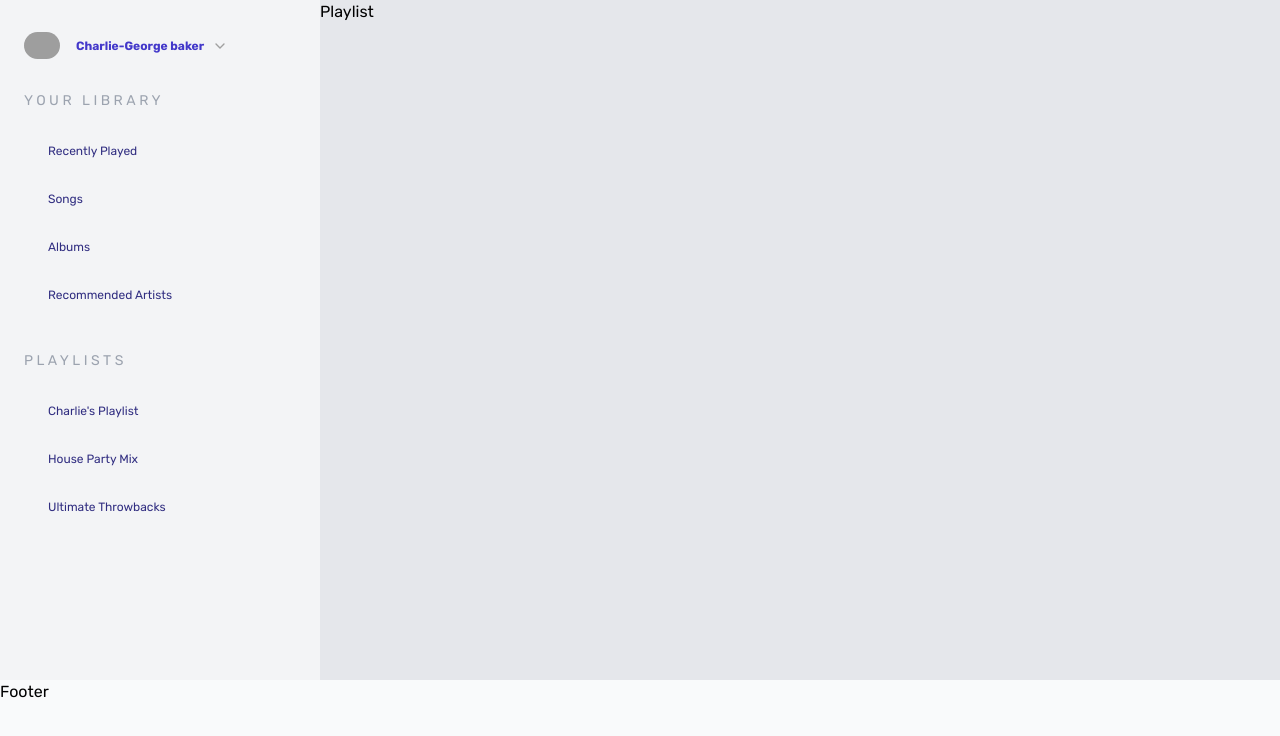
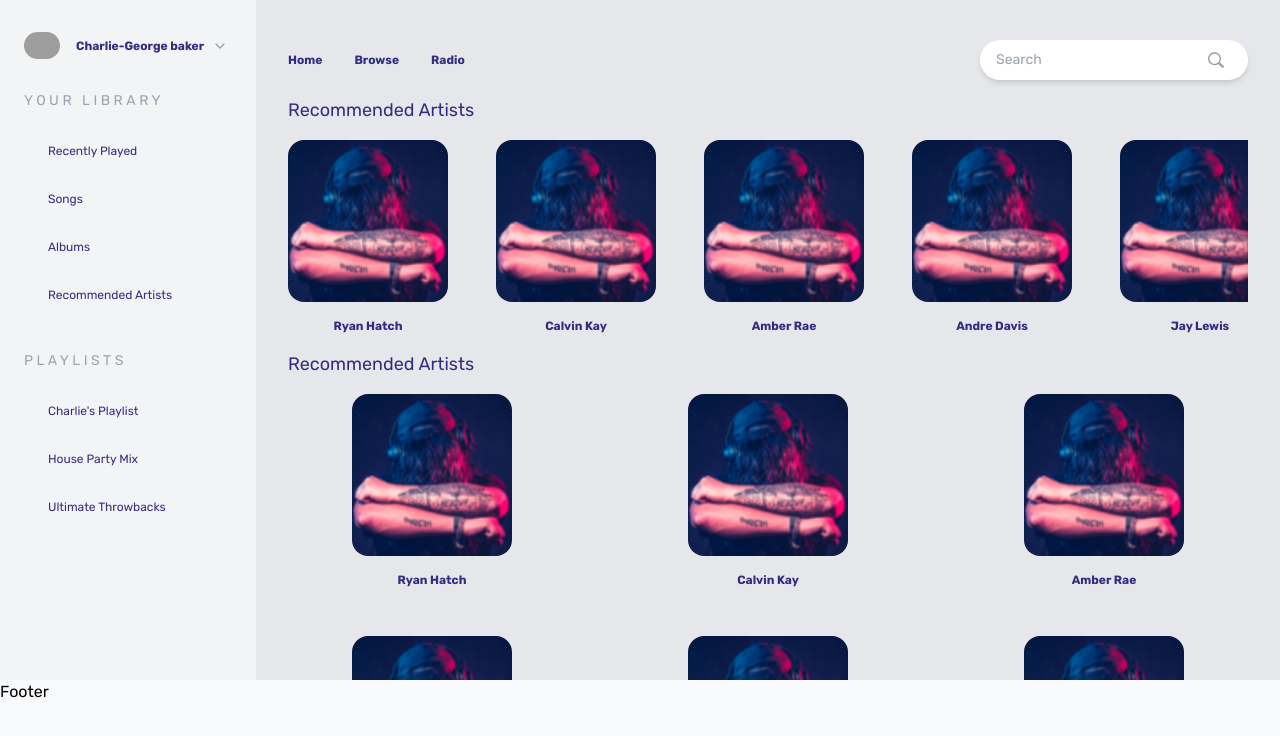
Before and after one commit to piyushsingh0992/music-player, a Next.js app: page / in a window 1280 px wide. Shown: the top 736 px of the page. Built offline with nearby package versions, Linux system fonts and the light colour scheme; grey boxes are pictures that could not be loaded.

Commit message:
UI changes for the recommendation and artist

```diff
--- a/src/components/common/avatar/index.tsx
+++ b/src/components/common/avatar/index.tsx
@@ -5,17 +5,23 @@ interface AvatarProps {
   src: string;
   width: number | `${number}`;
   height: number | `${number}`;
+  borderRadius?: string; // Optional prop for border radius
 }
 
-const Avatar: React.FC<AvatarProps> = ({ src, width, height }) => {
+const Avatar: React.FC<AvatarProps> = ({
+  src,
+  width,
+  height,
+  borderRadius = "rounded-full", // Default value for borderRadius
+}) => {
   return (
     <div>
       <Image
-        className={`w-${width} h-${height} rounded-full overflow-hidden`}
         src={src}
         alt="Avatar"
         width={width}
         height={height}
+        className={` ${borderRadius} overflow-hidden`} // Removed width and height classes as they are not dynamic
       />
     </div>
   );
--- a/src/components/navbar/index.tsx
+++ b/src/components/navbar/index.tsx
@@ -29,7 +29,7 @@ const Header = () => {
         width="36"
         height="36"
       />
-      <p className="ml-4 text-indigo-700 text-xs font-semibold">
+      <p className="ml-4 text-indigo-900  text-xs font-semibold">
         Charlie-George baker
       </p>
       <Image
@@ -48,7 +48,7 @@ export default function Navbar() {
 
 
   return (
-    <div className="bg-gray-100 w-[25vw] ">
+    <div className="bg-gray-100 w-[20vw]   h-[85vh] overflow-x-auto">
       <div>
         <Header />
         <Index
--- a/src/components/playlists/index.tsx
+++ b/src/components/playlists/index.tsx
@@ -1,11 +1,129 @@
+import Image from "next/image";
+import Avatar from "../common/avatar";
+
+const Routes = () => {
+  const routes = ["Home", "Browse", "Radio"];
+  return (
+    <div className="  flex justify-start items-center">
+      {routes.map((currenttext: any) => {
+        return (
+          <p
+            key={currenttext}
+            className=" pl-8  text-indigo-900  text-xs font-semibold cursor-pointer  "
+          >
+            {currenttext}
+          </p>
+        );
+      })}
+    </div>
+  );
+};
+
+const Search = () => {
+  return (
+    <div className="flex items-center h-10 rounded-full bg-white shadow-md mr-8">
+      <input
+        className="flex-grow px-4 rounded-l-full text-sm focus:outline-none"
+        type="text"
+        placeholder="Search"
+      />
+      {/* <button className="w-10 h-10 flex items-center justify-center rounded-full bg-blue-500 text-white"> */}
+
+      <Image
+        className={`w-4 h-4 mr-6`}
+        src={"/search-icon.svg"}
+        alt="Arrow down"
+        width={4}
+        height={4}
+      />
+      {/* </button> */}
+    </div>
+  );
+};
+
+const RecommendedArtists = () => {
+  const artistList = [
+    { imgSrc: "/sample-song.png", artistName: "Ryan Hatch" },
+    { imgSrc: "/sample-song.png", artistName: "Calvin Kay" },
+    { imgSrc: "/sample-song.png", artistName: "Amber Rae" },
+    { imgSrc: "/sample-song.png", artistName: "Andre Davis" },
+    { imgSrc: "/sample-song.png", artistName: "Jay Lewis" },
+    { imgSrc: "/sample-song.png", artistName: "Ryan Hatch" },
+    { imgSrc: "/sample-song.png", artistName: "Calvin Kay" },
+    { imgSrc: "/sample-song.png", artistName: "Amber Rae" },
+    { imgSrc: "/sample-song.png", artistName: "Andre Davis" },
+    { imgSrc: "/sample-song.png", artistName: "Jay Lewis" },
+  ];
+
+  return (
+    <div className="px-8">
+      <p className="text-indigo-900 text-lg font-medium cursor-pointer py-4">Recommended Artists</p>
+      <div className="flex space-x-12 overflow-x-auto recommended-artist-scrollbar-hide">
+        {artistList.map(({ imgSrc, artistName }, index) => {
+          return (
+            <div
+              key={`${artistName}-${index}`}
+              className="flex-shrink-0 flex flex-col justify-start items-center"
+            >
+              <Avatar src={imgSrc} width="160" height="200" borderRadius="rounded-2xl" />
+              <p className="pt-4 text-indigo-900 text-xs font-semibold cursor-pointer">{artistName}</p>
+            </div>
+          );
+        })}
+      </div>
+</div>
+
+  );
+};
+
+const NewReleases = () => {
+  const newReleases= [
+    { imgSrc: "/sample-song.png", artistName: "Ryan Hatch" },
+    { imgSrc: "/sample-song.png", artistName: "Calvin Kay" },
+    { imgSrc: "/sample-song.png", artistName: "Amber Rae" },
+    { imgSrc: "/sample-song.png", artistName: "Andre Davis" },
+    { imgSrc: "/sample-song.png", artistName: "Jay Lewis" },
+    { imgSrc: "/sample-song.png", artistName: "Ryan Hatch" },
+    { imgSrc: "/sample-song.png", artistName: "Calvin Kay" },
+    { imgSrc: "/sample-song.png", artistName: "Amber Rae" },
+    { imgSrc: "/sample-song.png", artistName: "Andre Davis" },
+    { imgSrc: "/sample-song.png", artistName: "Jay Lewis" },
+  ];
+  return (
+    <div className="px-8">
+      <p className="text-indigo-900 text-lg font-medium cursor-pointer py-4">Recommended Artists</p>
+      <div className="grid grid-cols-3 gap-12 overflow-auto">
+        {newReleases.map(({ imgSrc, artistName }, index) => {
+          return (
+            <div
+              key={`${artistName}-${index}`}
+              className="flex flex-col justify-start items-center space-y-4"
+            >
+              <Avatar src={imgSrc} width={160} height={200} borderRadius="rounded-2xl" />
+              <p className="text-indigo-900 text-xs font-semibold cursor-pointer">{artistName}</p>
+            </div>
+          );
+        })}
+      </div>
+    </div>
+  );
+};
+
+
 
 export default function Playlist() {
-    // This is mock data and could be replaced with your actual data fetching logic
+  // This is mock data and could be replaced with your actual data fetching logic
 
-    return (
-
-              <div className='bg-gray-200  w-[75vw]'>Playlist</div>
-
-
-    );
-  }
+  return (
+    <div className="bg-gray-200 w-[80vw]  h-[85vh] overflow-x-auto">
+    <div className="flex justify-between items-center pt-10">
+      <Routes />
+      <Search />
+    </div>
+    <RecommendedArtists />
+    <div>
+      <NewReleases />
+    </div>
+  </div>
+  );
+}
--- a/src/styles/globals.css
+++ b/src/styles/globals.css
@@ -7,3 +7,13 @@
 body {
   font-family: 'Rubik', sans-serif;
 }
+
+
+
+.recommended-artist-scrollbar-hide::-webkit-scrollbar {
+  display: none;
+}
+.recommended-artist-scrollbar-hide {
+  -ms-overflow-style: none;  /* IE and Edge */
+  scrollbar-width: none;  /* Firefox */
+}
```
Also changed, not shown: public/sample-song.png (added), public/search-icon.svg (added).
